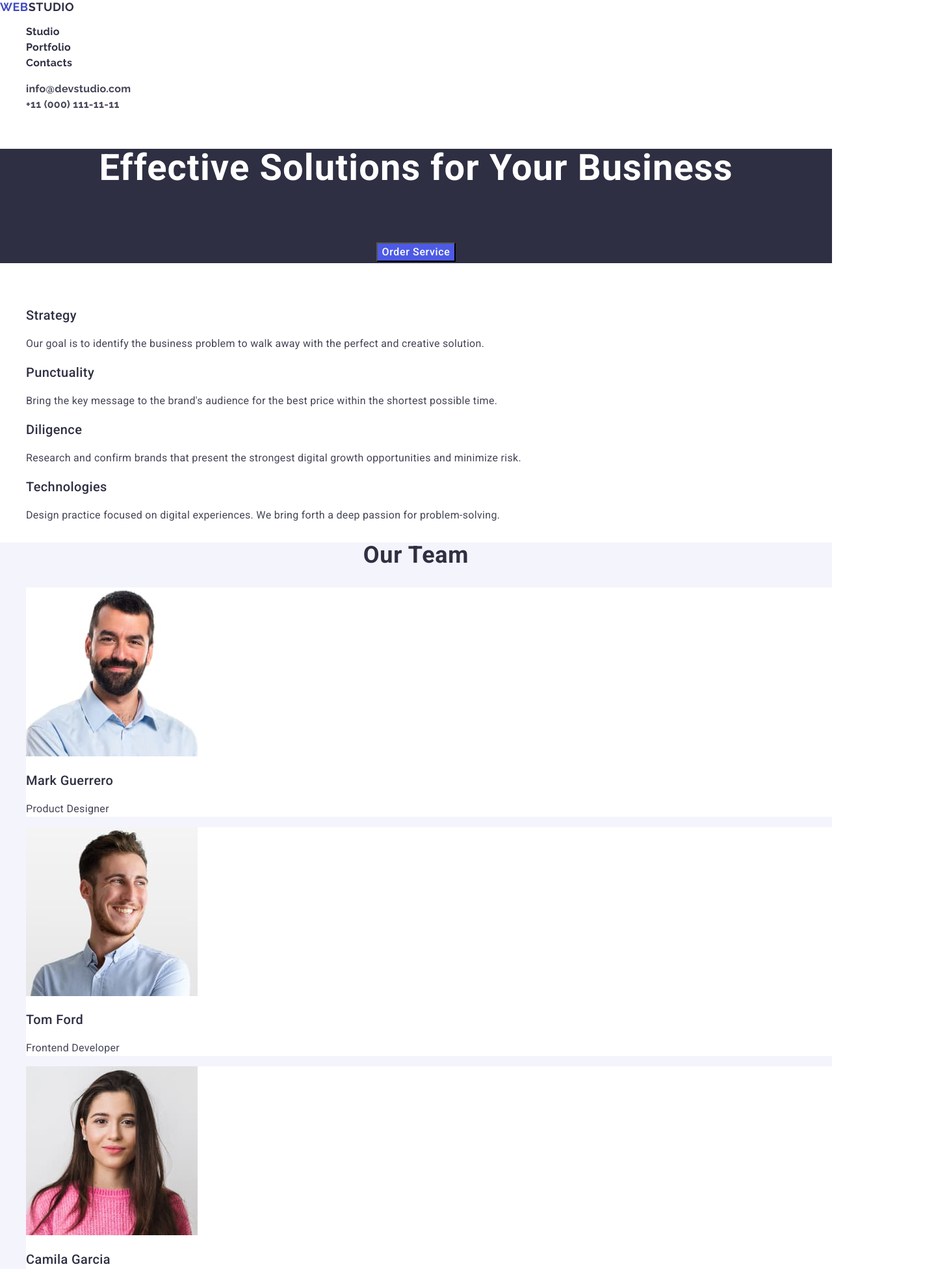
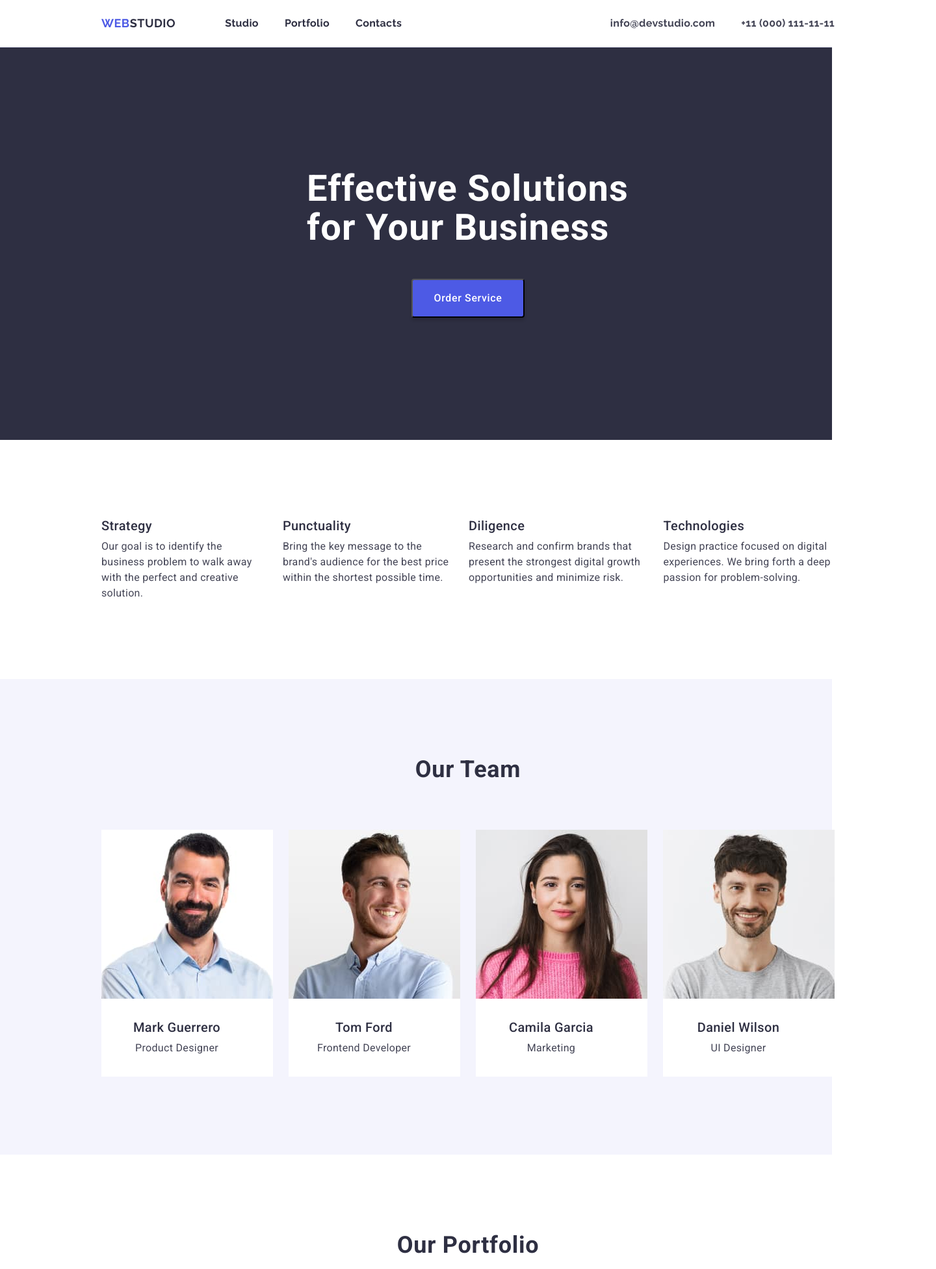
Before and after one commit to ihorborys/goit-markup-hw-03, a plain HTML site: page index.html in a window 1280 px wide. Shown: the top 1953 px of the page at 65% size, 1440 px wide, since content can reach past the window. Drawn offline with nearby package versions, Linux system fonts and the light colour scheme.

Commit message:
Edit: index html, styles.css

```diff
--- a/css/styles.css
+++ b/css/styles.css
@@ -1,4 +1,5 @@
 :root {
+/*Fonts*/
     --first-family: "Roboto", sans-serif;
     --second-family: "Raleway", sans-serif;
 
@@ -6,6 +7,7 @@
     --font-weight-medium: 500;
     --font-weight-bold: 700;
 
+/*Colors*/
     --iris: #4d5ae5;
     --ocean: #404bbf;
     --navy-blue: #2e2f42;
@@ -18,6 +20,34 @@
     --grey: rgba(46, 47, 66, 0.7);
     --white: #ffffff;
     --dairy: #fcfcfc;
+
+/*Flex params*/
+    /*Base grid params*/
+    --items: 4;
+    --column-gap: 24px;
+    --row-gap: 48px;
+}
+
+/* Обнуляємо маржини для заголовків та параграфів */
+h1, h2, h3, h4, h5, h6, p {
+    margin: 0;
+}
+
+/* Скидання підкреслення для посилань */
+a {
+    text-decoration: none; /* Видаляє підкреслення */
+}
+
+/* Видалення маркерів для списків, обнулення дефолтних марджинів та падінгів */
+ul,
+ol {
+    list-style: none; /* Видаляє стандартні маркери */
+    margin: 0;
+    padding: 0;
+}
+
+img {
+    display: block;
 }
 
 body {
@@ -27,20 +57,37 @@ body {
     color: var(--slate);
 }
 
-/* Скидання підкреслення для посилань */
-a {
-    text-decoration: none; /* Видаляє підкреслення */
+.container {
+    width: 1440px;
+    margin: 0 auto;
+    padding: 0 156px;
 }
 
-/* Видалення маркерів для списків */
-ul,
-ol {
-    list-style: none; /* Видаляє стандартні маркери */
+/*header*/
+.header {
+    font-family: var(--second-family), sans-serif;
+    color: var(--iris);
+    border-bottom: 1px solid var(--cornflower);
+    background-color: var(--white);
 }
 
+.header .container {
+    display: flex;
+    /*justify-content: space-between;*/
+    align-items: center;
+}
 
-/*header*/
-.header-footer-logo {
+.header-nav {
+    display: flex;
+    align-items: center;
+    margin-right: auto;
+}
+
+.header-nav ul {
+    display: flex;
+}
+
+.logo {
     font-family: "Raleway", sans-serif;
     font-weight: var(--font-weight-bold);
     font-size: 18px;
@@ -48,20 +95,16 @@ ol {
     letter-spacing: 0.03em;
     text-transform: uppercase;
     color: var(--iris);
+    margin-right: 76px;
 }
 
 .header-logo:active {
     color: var(--ocean);
 }
 
-.header-footer-logo:hover,
-.header-footer-logo:focus {
+.logo:hover,
+.logo:focus {
     color: var(--ocean);
-}
-
-.header {
-    font-family: var(--second-family), sans-serif;
-    color: var(--iris);
 }
 
 .header-logo-span {
@@ -74,11 +117,15 @@ ol {
     line-height: 1.5;
     letter-spacing: 0.02em;
     color: var(--navy-blue);
+    gap: 40px;
 }
 
 .header-menu-link {
     color: var(--navy-blue);
+    display: block;
+    padding: 24px 0;
 }
+
 
 .header-menu-link:hover,
 .header-menu-link:focus {
@@ -90,8 +137,13 @@ ol {
     text-decoration: underline;
 }
 
-address {
+.address {
     font-style: normal;
+}
+
+.address ul {
+    display: flex;
+    gap: 40px;
 }
 
 .header-address-link {
@@ -111,18 +163,24 @@ address {
 /*main*/
 .main-section-hero {
     background-color: var(--navy-blue);
+    padding: 188px 0;
+}
+
+.main-section-hero .container {
+    display: flex;
+    flex-direction: column;
+    align-items: center;
+}
+
+
+.main-section-hero-title {
     color: var(--white);
     font-weight: var(--font-weight-bold);
     font-size: 56px;
     line-height: 1.07;
     letter-spacing: 0.02em;
-    text-align: center;
-}
-
-.main-section-hero-title {
-    font-size: 1em;
-    margin-block-start: 1em;
-    margin-block-end: 1em;
+    padding-bottom: 48px;
+    width: 496px;
 }
 
 .main-section-hero-button {
@@ -134,6 +192,9 @@ address {
     line-height: 1.5;
     letter-spacing: 0.04em;
     cursor: pointer;
+    padding: 16px 32px;
+    border-radius: 4px;
+    box-shadow: 0 4px 4px 0 rgba(0, 0, 0, 0.15);
 }
 
 .main-section-hero-button:hover,
@@ -141,16 +202,84 @@ address {
     background-color: var(--ocean);
 }
 
+.main-section-values {
+    padding: 120px 0;
+}
+
+/* Приховування заголовка*/
 .main-section-values-title {
-    visibility: hidden;
+    position: absolute;
+    width: 1px;
+    height: 1px;
+    margin: -1px;
+    border: 0;
+    padding: 0;
+    white-space: nowrap;
+    clip-path: inset(100%);
+    clip: rect(0 0 0 0);
+    overflow: hidden;
+}
+
+.main-section-values-list {
+    display: flex;
+    gap: 24px;
 }
 
 .main-section-team {
     background-color: var(--cloud);
+    padding-top: 120px;
 }
 
-.main-section-team-profile {
+.main-section-team-title {
+    padding-bottom: 72px;
+}
+
+.main-section-team-list {
+    display: flex;
+    gap: 24px;
+    padding-bottom: 120px;
+    justify-content: space-between;
+    flex-wrap: wrap;
+}
+
+.main-section-team-list .item {
     background-color: var(--white);
+}
+
+.main-section-team-list .item img {
+    padding-bottom: 32px;
+}
+
+.profile-content {
+    width: 232px;
+    display: flex;
+    flex-direction: column;
+    align-items: center;
+    padding: 0 16px 32px;
+}
+
+.main-section-portfolio {
+    padding-top: 120px;
+}
+
+.main-section-portfolio-title {
+    padding-bottom: 72px;
+}
+
+.main-section-portfolio-list {
+    display: flex;
+    column-gap: var(--column-gap);
+    row-gap: var(--row-gap);
+    flex-wrap: wrap;
+    margin-bottom: 120px;
+}
+
+.item {
+    width: calc((100% - var(--column-gap) * var(--item - 1)) / var(--items));
+}
+
+.profile-portfolio-content {
+    padding: 32px 16px;
 }
 
 .main-section-values-subtitle,
@@ -161,6 +290,7 @@ address {
     line-height: 1.2;
     letter-spacing: 0.02em;
     color: var(--navy-blue);
+    margin-bottom: 8px;
 }
 
 .main-section-values-p,
@@ -188,7 +318,17 @@ address {
 /*footer*/
 .footer {
     background-color: var(--navy-blue);
-    font-family: "Raleway", sans-serif
+    font-family: "Raleway", sans-serif;
+}
+
+.footer .container {
+    padding-top: 101px;
+    padding-bottom: 189px;
+}
+
+.logo.footer {
+    display: block;
+    padding-bottom: 17px;
 }
 
 .footer-logo-span {
@@ -196,9 +336,11 @@ address {
 }
 
 .footer-p {
+    font-family: "Roboto", sans-serif;
     font-weight: var(--font-weight-regular);
     font-size: 16px;
     line-height: 1.5;
     letter-spacing: 0.02em;
-    color: var(--cloud) ;
+    color: var(--cloud);
+    width: 264px;
 }
--- a/index.html
+++ b/index.html
@@ -13,8 +13,9 @@
 </head>
 <body>
     <header class="header">
-    <nav>
-        <a href="./index.html" class="header-footer-logo">Web<span class="header-logo-span">Studio</span></a>
+        <div class="container">
+            <nav class="header-nav">
+                <a href="./index.html" class="logo">Web<span class="header-logo-span">Studio</span></a>
                 <ul class="header-menu">
                     <li><a href="./index.html" class="header-menu-link">Studio</a></li>
                     <li><a href="" class="header-menu-link">Portfolio</a></li>
@@ -31,17 +32,21 @@
                     </li>
                 </ul>
             </address>
+        </div>
     </header>
     <main>
         <section class="main-section-hero">
+            <div class="container">
                 <h1 class="main-section-hero-title">Effective Solutions
-            for Your Business</h1>
+                    for&nbsp;Your Business</h1>
                 <button type="button" class="main-section-hero-button">Order Service</button>
+            </div>
         </section>
         <section class="main-section-values">
+            <div class="container">
                 <h2 class="main-section-values-title">Core Values</h2>
-        <ul>
-            <li>
+                <ul class="main-section-values-list">
+                    <li class="item">
                         <h3 class="main-section-values-subtitle">Strategy</h3>
                         <p class="main-section-values-p">
                             Our goal is to identify the business
@@ -49,7 +54,7 @@
                             perfect and creative solution.
                         </p>
                     </li>
-            <li>
+                    <li class="item">
                         <h3 class="main-section-values-subtitle">Punctuality</h3>
                         <p class="main-section-values-p">
                             Bring the key message to the
@@ -57,7 +62,7 @@
                             within the shortest possible time.
                         </p>
                     </li>
-            <li>
+                    <li class="item">
                         <h3 class="main-section-values-subtitle">Diligence</h3>
                         <p class="main-section-values-p">
                             Research and confirm brands that
@@ -65,7 +70,7 @@
                             opportunities and minimize risk.
                         </p>
                     </li>
-            <li>
+                    <li class="item">
                         <h3 class="main-section-values-subtitle">Technologies</h3>
                         <p class="main-section-values-p">
                             Design practice focused on digital
@@ -74,76 +79,103 @@
                         </p>
                     </li>
                 </ul>
+            </div>
         </section>
         <section class="main-section-team">
+            <div class="container">
                 <h2 class="main-section-team-title">our team</h2>
-        <ul>
-            <li class="main-section-team-profile">
+                <ul class="main-section-team-list">
+                    <li class="item">
                         <img src="./images/team/team_card_1.jpg" alt="Mark Guerrero. Product Designer. Photo" width="264">
+                        <div class="profile-content">
                             <h3 class="main-section-team-subtitle">Mark Guerrero</h3>
                             <p class="main-section-team-p">Product Designer</p>
+                        </div>
                     </li>
-            <li class="main-section-team-profile">
+                    <li class="item">
                         <img src="./images/team/team_card_2.jpg" alt="Tom Ford. Frontend Developer. Photo" width="264">
+                        <div class="profile-content">
                             <h3 class="main-section-team-subtitle">Tom Ford</h3>
                             <p class="main-section-team-p">Frontend Developer</p>
+                        </div>
                     </li>
-            <li class="main-section-team-profile">
+                    <li class="item">
                         <img src="./images/team/team_card_3.jpg" alt="Camila Garcia. Marketing. Photo" width="264">
+                        <div class="profile-content">
                             <h3 class="main-section-team-subtitle">Camila Garcia</h3>
                             <p class="main-section-team-p">Marketing</p>
+                        </div>
                     </li>
-            <li class="main-section-team-profile">
+                    <li class="item">
                         <img src="./images/team/team_card_4.jpg" alt="Daniel Wilson. UI Designer. Photo" width="264">
+                        <div class="profile-content">
                             <h3 class="main-section-team-subtitle">Daniel Wilson</h3>
                             <p class="main-section-team-p">UI Designer</p>
+                        </div>
                     </li>
                 </ul>
+            </div>
         </section>
         <section class="main-section-portfolio">
+            <div class="container">
                 <h2 class="main-section-portfolio-title">our portfolio</h2>
-        <ul>
-            <li>
+                <ul class="main-section-portfolio-list">
+                    <li class="item">
                         <img src="./images/portfolio/img-1.jpg" alt="Banking App. App. Photo" width="360">
+                        <div class="profile-portfolio-content">
                             <h3 class="main-section-portfolio-subtitle">Banking App</h3>
                             <p class="main-section-portfolio-p">App</p>
+                        </div>
                     </li>
-            <li>
+                    <li class="item">
                         <img src="./images/portfolio/img-2.jpg" alt="Cashless Payment. Marketing. Photo" width="360">
+                        <div class="profile-portfolio-content">
                             <h3 class="main-section-portfolio-subtitle">Cashless Payment</h3>
                             <p class="main-section-portfolio-p">Marketing</p>
+                        </div>
                     </li>
-            <li>
+                    <li class="item">
                         <img src="./images/portfolio/img-3.jpg" alt="Meditation App. App. Photo" width="360">
+                        <div class="profile-portfolio-content">
                             <h3 class="main-section-portfolio-subtitle">Meditation App</h3>
                             <p class="main-section-portfolio-p">App</p>
+                        </div>
                     </li>
-            <li>
+                    <li class="item">
                         <img src="./images/portfolio/img-4.jpg" alt="Taxi Service. Marketing. Photo" width="360">
+                        <div class="profile-portfolio-content">
                             <h3 class="main-section-portfolio-subtitle">Taxi Service</h3>
                             <p class="main-section-portfolio-p">Marketing</p>
+                        </div>
                     </li>
-            <li>
+                    <li class="item">
                         <img src="./images/portfolio/img-5.jpg" alt="Screen Illustrations. Design. Photo" width="360">
+                        <div class="profile-portfolio-content">
                             <h3 class="main-section-portfolio-subtitle">Screen Illustrations</h3>
                             <p class="main-section-portfolio-p">Design</p>
+                        </div>
                     </li>
-            <li>
+                    <li class="item">
                         <img src="./images/portfolio/img-6.jpg" alt="Online Courses. Marketing. Photo" width="360">
+                        <div class="profile-portfolio-content">
                             <h3 class="main-section-portfolio-subtitle">Online Courses</h3>
                             <p class="main-section-portfolio-p">Marketing</p>
+                        </div>
                     </li>
                 </ul>
+            </div>
         </section>
     </main>
     <footer class="footer">
-    <a href="./index.html" class="header-footer-logo">Web<span
+        <div class="container">
+            <a href="./index.html" class="logo footer">Web<span
                     class="footer-logo-span">Studio</span></a>
             <p class="footer-p">
                 Increase the flow of customers and
                 sales for your business with digital
                 marketing & growth solutions.
             </p>
+        </div>
     </footer>
 </body>
 </html>
```
Lines whose indentation alone changed are shown as unchanged.
